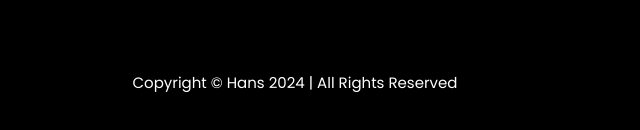
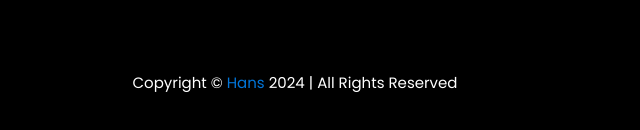
Before and after one commit to haviq/portofolio, a plain HTML site: page index.html in a window 1280 px wide. Shown: the part 3473-3603 px from the top of the page, 345-985 px from the left. Drawn offline with Linux system fonts and the light colour scheme; animation ran at ten frames a second.

Commit message:
Update index.html

```diff
--- a/index.html
+++ b/index.html
@@ -447,7 +447,7 @@
 					<div class="row">
 						<div class="col-lg-12">
 							<div class="footer-text text-center wow fadeInDown" data-wow-delay="0.3s">
-								<p>Copyright © Hans 2024  | All Rights Reserved</p>
+								<p>Copyright © <a href="haviq.my.id">Hans</a> 2024  | All Rights Reserved</p>
 							</div>
 						</div>
 					</div>
```
